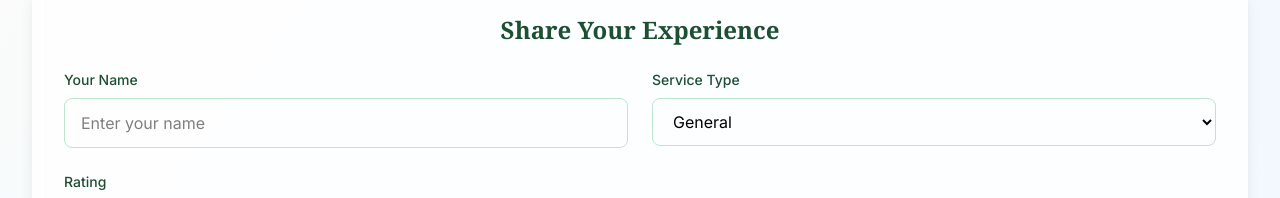
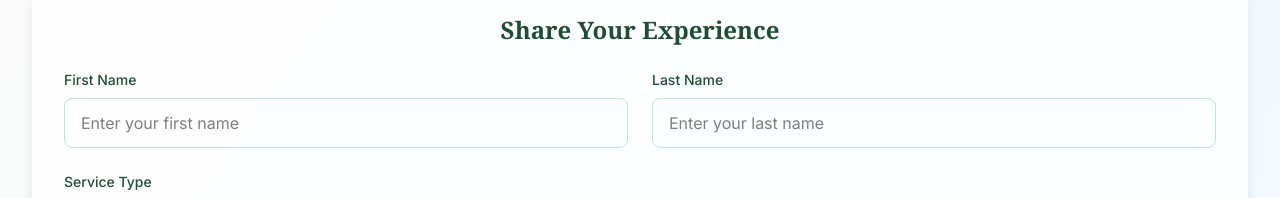
Before and after one commit to LimitToInfinity/ajn-frontend, a React (Vite) app: page /reviews in a window 1280 px wide. Both pictures are taken after a click on the button "Write a Review". Shown: the part 519-717 px from the top of the page. Built offline with nearby package versions, Linux system fonts and the light colour scheme; no server answers; the database is empty.

Commit message:
update to firstname and lastname from just name

```diff
--- a/src/components/reviews/reviews.tsx
+++ b/src/components/reviews/reviews.tsx
@@ -4,7 +4,8 @@ import { db } from '../../firebase/config'
 
 interface Review {
   id: string
-  name: string
+  firstName: string
+  lastName: string
   rating: number
   comment: string
   date: string
@@ -16,7 +17,8 @@ export function Reviews() {
   const fakeReviews: Review[] = [
     {
       id: "fake-1",
-      name: "Sarah M.",
+      firstName: "Sarah",
+      lastName: "Marie",
       rating: 5,
       comment: "Allyson's crochet top is absolutely beautiful! The quality is amazing and it fits perfectly. I get compliments every time I wear it.",
       date: "2024-12-15",
@@ -24,7 +26,8 @@ export function Reviews() {
     },
     {
       id: "fake-2",
-      name: "Michael R.",
+      firstName: "Michael",
+      lastName: "Ryan",
       rating: 5,
       comment: "The custom birthday cake for my daughter was incredible! Not only did it look amazing, but it tasted even better. Highly recommend!",
       date: "2024-12-10",
@@ -32,7 +35,8 @@ export function Reviews() {
     },
     {
       id: "fake-3",
-      name: "Emma L.",
+      firstName: "Emma",
+      lastName: "Leigh",
       rating: 5,
       comment: "I ordered a set of crochet toys for my niece and they are so adorable! The attention to detail is remarkable. Will definitely order again.",
       date: "2024-12-08",
@@ -40,7 +44,8 @@ export function Reviews() {
     },
     {
       id: "fake-4",
-      name: "David K.",
+      firstName: "David",
+      lastName: "Krause",
       rating: 5,
       comment: "Allyson's baking skills are top-notch. The pastries were fresh, delicious, and beautifully presented. Perfect for our office party!",
       date: "2024-12-05",
@@ -52,7 +57,8 @@ export function Reviews() {
   const [isLoading, setIsLoading] = useState(true)
 
   const [newReview, setNewReview] = useState({
-    name: '',
+    firstName: '',
+    lastName: '',
     rating: 0,
     comment: '',
     type: 'general' as 'baking' | 'crafts' | 'general'
@@ -87,11 +93,12 @@ export function Reviews() {
 
   const handleSubmit = async (e: React.FormEvent) => {
     e.preventDefault()
-    if (newReview.name && newReview.comment && newReview.rating > 0) {
+    if (newReview.firstName && newReview.lastName && newReview.comment && newReview.rating > 0) {
       try {
         // Add to Firebase
         await addDoc(collection(db, 'reviews'), {
-          name: newReview.name,
+          firstName: newReview.firstName,
+          lastName: newReview.lastName,
           rating: newReview.rating,
           comment: newReview.comment,
           type: newReview.type,
@@ -100,7 +107,7 @@ export function Reviews() {
         })
 
         // Reset form
-        setNewReview({ name: '', rating: 0, comment: '', type: 'general' })
+        setNewReview({ firstName: '', lastName: '', rating: 0, comment: '', type: 'general' })
         setShowForm(false)
       } catch (error) {
         console.error('Error adding review:', error)
@@ -166,16 +173,30 @@ export function Reviews() {
               <div className="grid md:grid-cols-2 gap-6">
                 <div>
                   <label className="block text-sm font-medium text-forest-700 mb-2">
-                    Your Name
+                    First Name
                   </label>
                   <input
                     type="text"
-                    value={newReview.name}
-                    onChange={(e) => setNewReview({ ...newReview, name: e.target.value })}
+                    value={newReview.firstName}
+                    onChange={(e) => setNewReview({ ...newReview, firstName: e.target.value })}
                     className="w-full px-4 py-3 border border-forest-200 rounded-lg focus:ring-2 focus:ring-sky-500 focus:border-transparent"
-                    placeholder="Enter your name"
+                    placeholder="Enter your first name"
                     required
                   />
+                </div>
+                <div>
+                  <label className="block text-sm font-medium text-forest-700 mb-2">
+                    Last Name
+                  </label>
+                  <input
+                    type="text"
+                    value={newReview.lastName}
+                    onChange={(e) => setNewReview({ ...newReview, lastName: e.target.value })}
+                    className="w-full px-4 py-3 border border-forest-200 rounded-lg focus:ring-2 focus:ring-sky-500 focus:border-transparent"
+                    placeholder="Enter your last name"
+                    required
+                  />
+                </div>
               </div>
               <div>
                 <label className="block text-sm font-medium text-forest-700 mb-2">
@@ -190,7 +211,6 @@ export function Reviews() {
                   <option value="baking">Baking</option>
                   <option value="crafts">Crafts</option>
                 </select>
-                </div>
               </div>
               <div>
                 <label className="block text-sm font-medium text-forest-700 mb-2">
@@ -264,11 +284,11 @@ export function Reviews() {
                   <div className="flex items-center space-x-4 mb-2 md:mb-0">
                     <div className="w-12 h-12 bg-gradient-to-br from-forest-600 to-purple-600 rounded-full flex items-center justify-center">
                       <span className="text-white font-bold text-lg">
-                      {review.name.charAt(0)}
+                        {review.firstName.charAt(0)}
                       </span>
                     </div>
                     <div>
-                    <h3 className="font-semibold text-forest-700">{review.name}</h3>
+                      <h3 className="font-semibold text-forest-700">{review.firstName} {review.lastName.charAt(0)}.</h3>
                       <div className="flex items-center space-x-2">
                         {renderStars(review.rating)}
                         <span className="text-sm text-forest-500">{review.date}</span>
```
Lines whose indentation alone changed are shown as unchanged.
